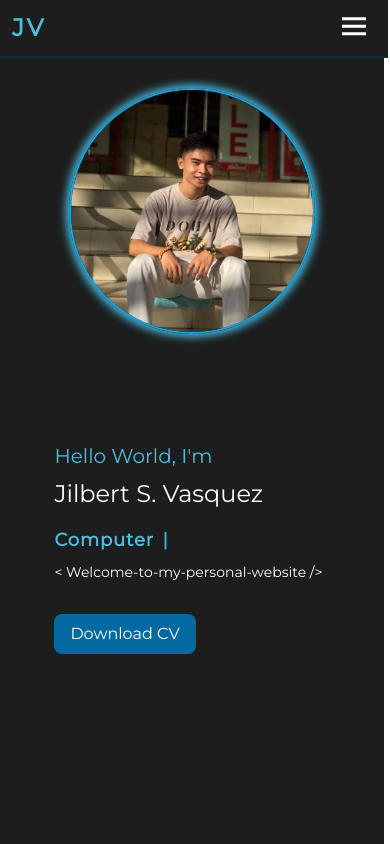
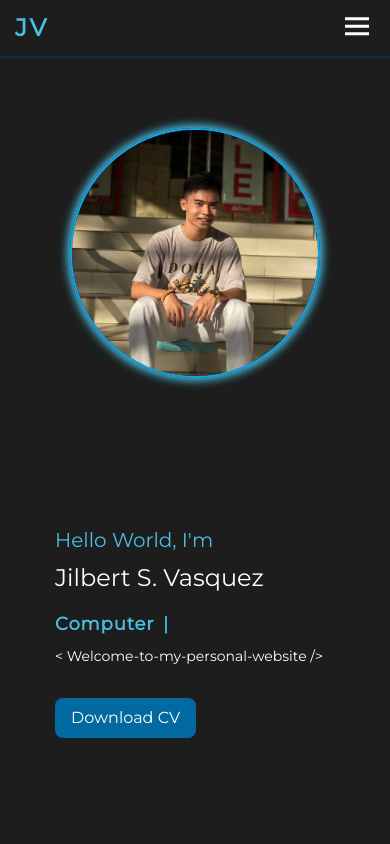
Before and after one commit to JilbertVasquez/JSVPortfolio, a React (Vite) app: page / in a window 390 px wide. Shown: the top 844 px of the page. Built offline with nearby package versions, Linux system fonts and the light colour scheme.

Commit message:
fixing media query

```diff
--- a/src/AboutMe.jsx
+++ b/src/AboutMe.jsx
@@ -4,7 +4,7 @@ import codingperson from '../public/codingperson.json';
 function AboutMe () {
 
     return (
-        <section className="container custom_bg_2 3xl flex justify-center items-center 3xl:h-4/5 2xl:h-4/5 xl:h-4/5 md:h-full xs:h-full  xxs:h-full" id='AboutMe'>
+        <section className=" custom_bg_2 3xl flex justify-center items-center 3xl:h-4/5 2xl:h-4/5 xl:h-4/5 md:h-full xs:h-full  xxs:h-full" id='AboutMe'>
             <section className='w-4/5 flex 3xl:h-4/5 2xl:h-4/5 xl:h-4/5 md:h-4/5 xs:h-4/5 xxs:h-4/5'>
                 <div className=' w-full h-full '>
                     <h1 className='custom_font_color_1 tracking-wider text-start pt-5 uppercase font-semibold 3xl:text-3xl 2xl:text-2xl xl:text-2xl md:text-2xl xs:text-xl xxs:text-xl 3xl:px-5 2xl:px-5 xl:px-5 md:px-5 xs:px-0 xxs:px-0' >About Me</h1>
@@ -21,7 +21,7 @@ function AboutMe () {
                             I am versatile, offering support in networks, a solid foundation in hardware, and full-stack capabilities in software.
                             </p>
                         </div>
-                        <div className=' flex justify-center items-center 3xl:w-1/3 2xl:w-1/3 xl:w-1/3 md:w-full xs:w-full xxs:w-full 3xl:h-2/3 2xl:h-2/3 xl:h-2/3 md:h-2/4 xs:h-1/3 xxs:h-1/3 pt-0 xxs:pt-5 pb-0 xxs:pb-5'>
+                        <div className=' flex justify-center items-center 3xl:w-1/3 2xl:w-1/3 xl:w-1/3 md:w-full xs:w-full xxs:w-full 3xl:h-2/3 2xl:h-2/3 xl:h-2/3 md:h-2/4 sm:h-2/4 xs:h-1/3 xxs:h-1/3 pt-0 xxs:pt-5 pb-0 xxs:pb-5'>
                             <Animation animationData={codingperson} />
                         </div>
                     </div>
--- a/src/Contact.jsx
+++ b/src/Contact.jsx
@@ -8,7 +8,7 @@ import './custom.css';
 function Contact () {
 
     return (
-        <section className="container custom_bg_2 3xl h-full flex flex-col items-center" id='Contact'>
+        <section className=" custom_bg_2 3xl h-full flex flex-col items-center" id='Contact'>
             <section className='w-4/5 flex flex-col pt-10 pb-0 3xl:h-4/6 2xl:h-4/6 xl:h-4/6 md:h-5/6 xs:h-5/6 xxs:h-5/6'>
                 <div className='w-full h-full 3xl:px-16 2xl:px-16 xl:px-16 md:px-2 xs:px-2 xxs:px-2  '>
                     <h1 className='custom_font_color_1 tracking-wider text-start uppercase font-semibold 3xl:text-3xl 2xl:text-2xl xl:text-2xl md:text-2xl xs:text-xl xxs:text-xl 3xl:px-5 2xl:px-5 xl:px-5 md:px-0 xs:px-0  xxs:px-0 3xl:mt-20 2xl:mt-20 xl:mt-20 md:my-10 xs:my-10 xxs:my-10' >Contact</h1>
--- a/src/Container.jsx
+++ b/src/Container.jsx
@@ -24,7 +24,7 @@ function Container () {
     }
     return (
 
-        <div className="container w-full h-screen overflow-auto">
+        <div className="w-full h-screen">
 
             <Home />
             <AboutMe />
--- a/src/Experience.jsx
+++ b/src/Experience.jsx
@@ -5,7 +5,7 @@ import './custom.css';
 function Experience () {
 
     return (
-        <section className="container custom_bg_1 3xl h-4/5 flex justify-center items-center " id='Experience'>
+        <section className=" custom_bg_1 3xl h-4/5 flex justify-center items-center " id='Experience'>
             <section className='w-4/5 h-4/5 flex flex-col'>
                 <div className='w-full h-20 px-16 flex justify-center items-center'>
                     <h1 className='custom_font_color_1 tracking-wider text-start px-5 uppercase font-semibold 3xl:text-3xl 2xl:text-2xl xl:text-2xl md:text-2xl xs:text-xl xxs:text-xl 3xl:pt-2 2xl:pt-0 xl:pt-0' >Experience</h1>
--- a/src/Home.jsx
+++ b/src/Home.jsx
@@ -31,13 +31,13 @@ function Home () {
     };
 // may h-screen yung section con
     return (
-        <section className="con custom_bg_1 h-screen container 3xl flex justify-center" id="Home">
+        <section className="con custom_bg_1 h-screen w-full flex justify-center" id="Home">
             <div className='head custom_bg_1 flex justify-center items-center z-10 border-b-2 border-sky-950 '>
                 <NavHeader />
             </div>
 
-            <section className=' h-screen w-4/5 flex justify-center items-center mx-auto 3xl:flex-row 2xl:flex-row xl:flex-row md:flex-col xs:flex-col xxs:flex-col'>
-                <div className='  flex justify-center items-center 3xl:h-screen 2xl:h-screen xl:h-2/4 xs:h-2/4 xxs:h-2/4  3xl:w-2/5 2xl:w-2/5 xl:w-2/5 md:w-3/4 xs:w-full md:pt-14'>
+            <section className=' h-screen w-4/5 flex justify-center items-center mx-auto 3xl:flex-row 2xl:flex-row xl:flex-row md:flex-col sm:md:flex-col xs:flex-col xxs:flex-col'>
+                <div className='  flex justify-center items-center 3xl:h-screen 2xl:h-screen xl:h-2/4 md:h-2/4 sm:h-3/4 xs:h-3/4 xxs:h-3/4  3xl:w-2/5 2xl:w-2/5 xl:w-2/5 md:w-3/4 sm:w-full xs:w-full md:pt-14'>
                     <img className='my-pic rounded-full w-4/5 border-2 border-sky-500 ' src={jil1} alt="jil-pic" />
                 </div>
                 <div className=' w-3/5 flex justify-start items-center 3xl:2-screen 2xl:h-screen xl:h-screen md:h-2/4 xs:h-2/4 xxs:h-2/4 3xl:px-20 2xl:px-20 xl:px-20 md:px-0 xs:px-0 xxs:px-0 3xl:w-3/5 2xl:w-3/5 xl:w-3/5  md:w-full xs:w-full xxs:w-full'>
--- a/src/Projects.jsx
+++ b/src/Projects.jsx
@@ -113,7 +113,7 @@ const backgroundColorBasedOnLanguage= (language) => {
 function Projects () {
 
     return (
-        <section className="container custom_bg_2 3xl flex h-max justify-center items-center pb-8" id='Projects'>
+        <section className=" custom_bg_2 3xl flex h-max justify-center items-center pb-8" id='Projects'>
             <section className='w-4/5 h-full flex flex-col'>
                 <div className='w-full mt-32 3xl:px-16 2xl:px-16 xl:px-16 md:px-2 xs:px-2 xxs:px-2'>
                     <h1 className='custom_font_color_1 tracking-wider text-start pt-5 pb-2 uppercase font-semibold 3xl:text-3xl 2xl:text-2xl xl:text-2xl md:text-2xl  xs:text-xl xxs:text-xl 3xl:px-5 2xl:px-5 xl:px-5 md:px-0 xs:px-0 xxs:px-0' >Projects</h1>
--- a/src/Skills.jsx
+++ b/src/Skills.jsx
@@ -54,7 +54,7 @@ const Skillset = [
 function Skills () {
 
     return (
-        <section className="container custom_bg_1 3xl h-max flex justify-center items-center" id='Skills'>
+        <section className=" custom_bg_1 3xl h-max flex justify-center items-center" id='Skills'>
             <section className='w-4/5 flex flex-col'>
                 <div className='w-full h-20 px-16 flex justify-center items-center mt-14'>
                     <h1 className='custom_font_color_1 tracking-wider text-start px-5 pt-2 uppercase font-semibold 3xl:text-3xl 2xl:text-2xl xl:text-2xl md:text-2xl xs:text-xl xxs:text-xl' >Skiilsset/TechStack</h1>
```
